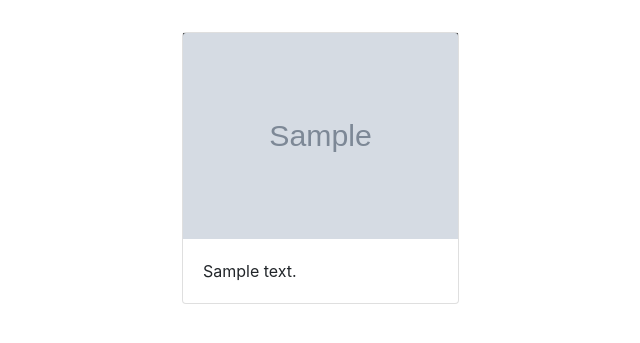
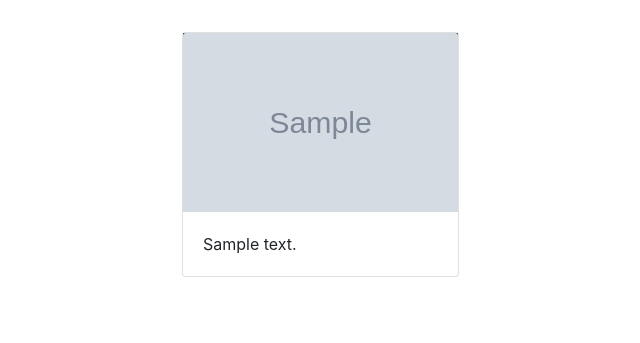
Before and after one commit to JINUKK/Dstagram, a Django app: page / in a window 1280 px wide. Shown: the part 56-399 px from the top of the page, without its empty margins (13-653 px from the left). Run offline with Django 3.2, Linux system fonts and the light colour scheme; tables that the repository leaves empty hold one stand-in row (values such as "Sample post"); grey boxes marked "Sample" are stand-in pictures; some libraries are stand-ins or nearby versions.

Commit message:
fix: photo_list.html // height option

```diff
--- a/photo/templates/photo/photo_list.html
+++ b/photo/templates/photo/photo_list.html
@@ -6,6 +6,7 @@ Dstagram
 {% block content %}
 <style>
 .card-img-top {
+    height: 14vw;
     object-fit: cover;
 }
 .card-img-hover {
```
